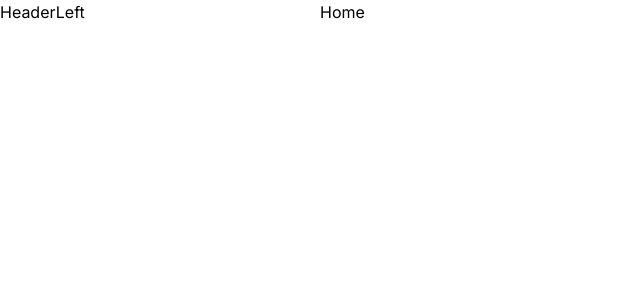
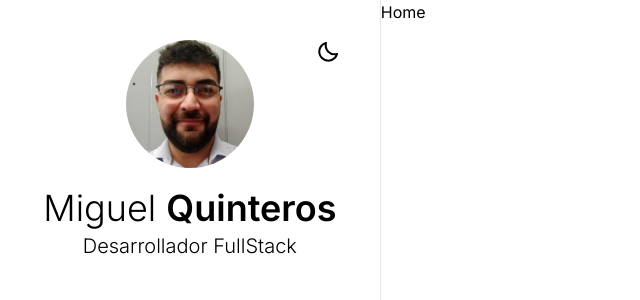
Before and after one commit to maq-miguel-quinteros/maq.ar, a React (Vite) app: page / in a window 1280 px wide. Shown: the top 300 px of the page, without its empty margins (0-640 px from the left). Built offline with nearby package versions, Linux system fonts and the light colour scheme.

Commit message:
darkMode

```diff
--- a/src/App.jsx
+++ b/src/App.jsx
@@ -1,11 +1,20 @@
+import { useState } from "react"
 import HeaderLeft from "./pages/HeaderLeft"
 import Home from "./pages/Home"
 
 function App() {
 
+  const [darkMode, setDarkMode] = useState(false)
+
+  const toggleDarkMode = () => {
+    setDarkMode(prevMode => !prevMode)
+    document.documentElement.classList.toggle('dark', !darkMode)
+  }
+
   return (
-    <div className="main-h-screen w-full flex flex-col sm:flex-row subpixel-antialiased bg-white">
-      <HeaderLeft />
+    <div className={`main-h-screen w-full flex flex-col sm:flex-row subpixel-antialiased
+    ${darkMode?"bg-black":"bg-white"}`}>
+      <HeaderLeft darkMode={darkMode} toggleDarkMode={toggleDarkMode} />
       <Home />
     </div>
   )
--- a/src/pages/HeaderLeft.jsx
+++ b/src/pages/HeaderLeft.jsx
@@ -1,5 +1,33 @@
-export default function HeaderLeft() {
+import { BiMoon, BiSun } from 'react-icons/bi'
+import image from '/public/profile.png'
+
+export default function HeaderLeft({darkMode, toggleDarkMode}) {
+
     return (
-        <div className="min-h-screen flex-1">HeaderLeft</div>
+        <div className="
+        min-h-screen flex-1 relative p-10 transition-all duration-500
+        sm:border-r
+        dark:bg-black dark:text-white dark:border-gray-700">
+
+            <div className="flex flex-col gap-5">
+                <div className="flex flex-col items-center justify-center gap-5">
+                    <img src={image} alt="profile" className='w-32 rounded-full' />
+                    <div className='text-center space-y-1'>
+                        <h2 className='text-4xl font-light '>Miguel <span className='font-semibold'>Quinteros</span></h2>
+                        <h4 className='text-xl font-light'>Desarrollador FullStack</h4>
+                    </div>
+                    <button className='absolute right-10 top-10' onClick={toggleDarkMode}>
+                        {
+                            darkMode ? (
+                                <BiSun className='text-2xl' />
+                            ) : (
+                                <BiMoon className='text-2xl' />
+                            )
+                        }
+                    </button>
+                </div>
+
+            </div>
+        </div>
     )
 }
```
